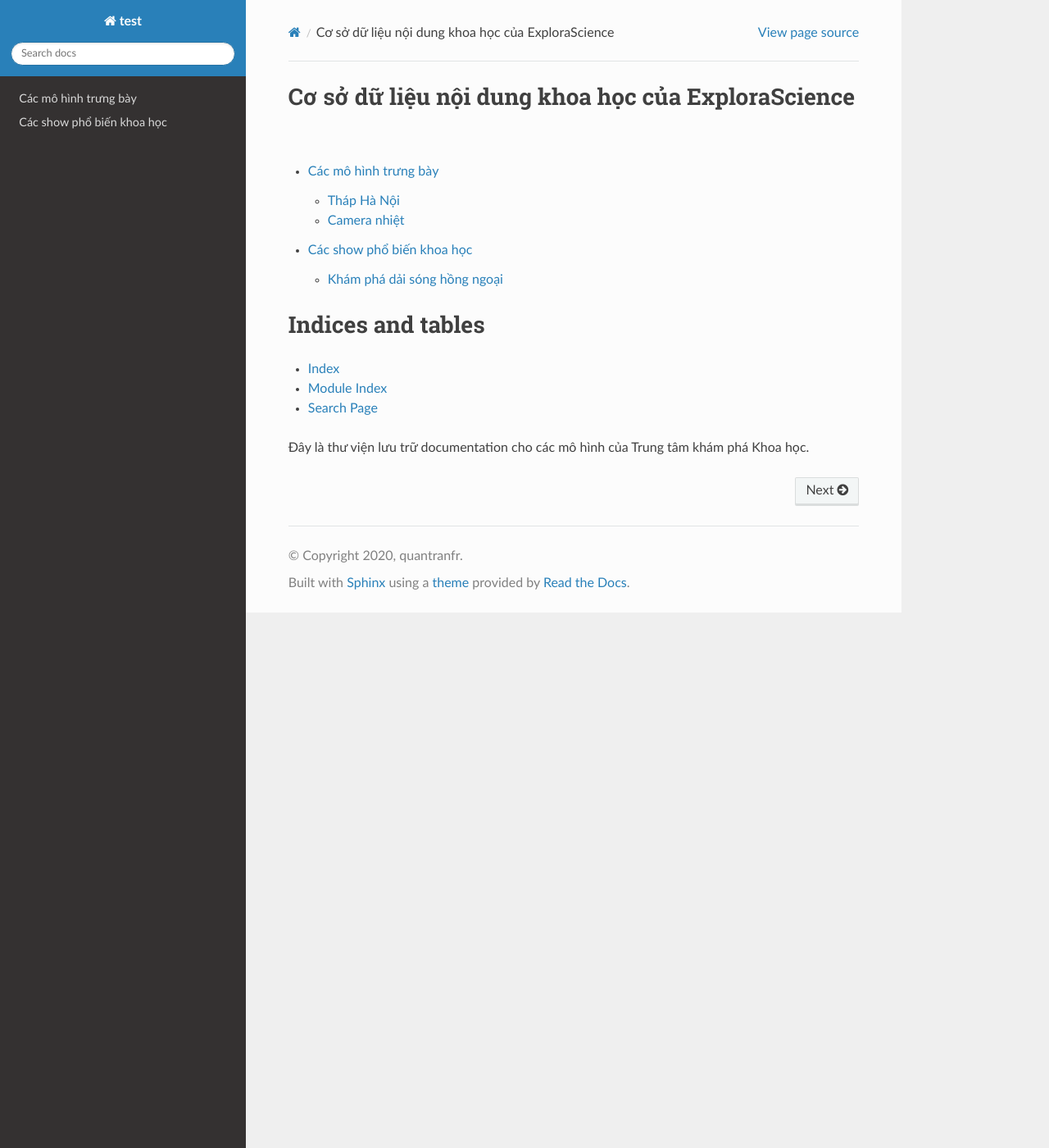
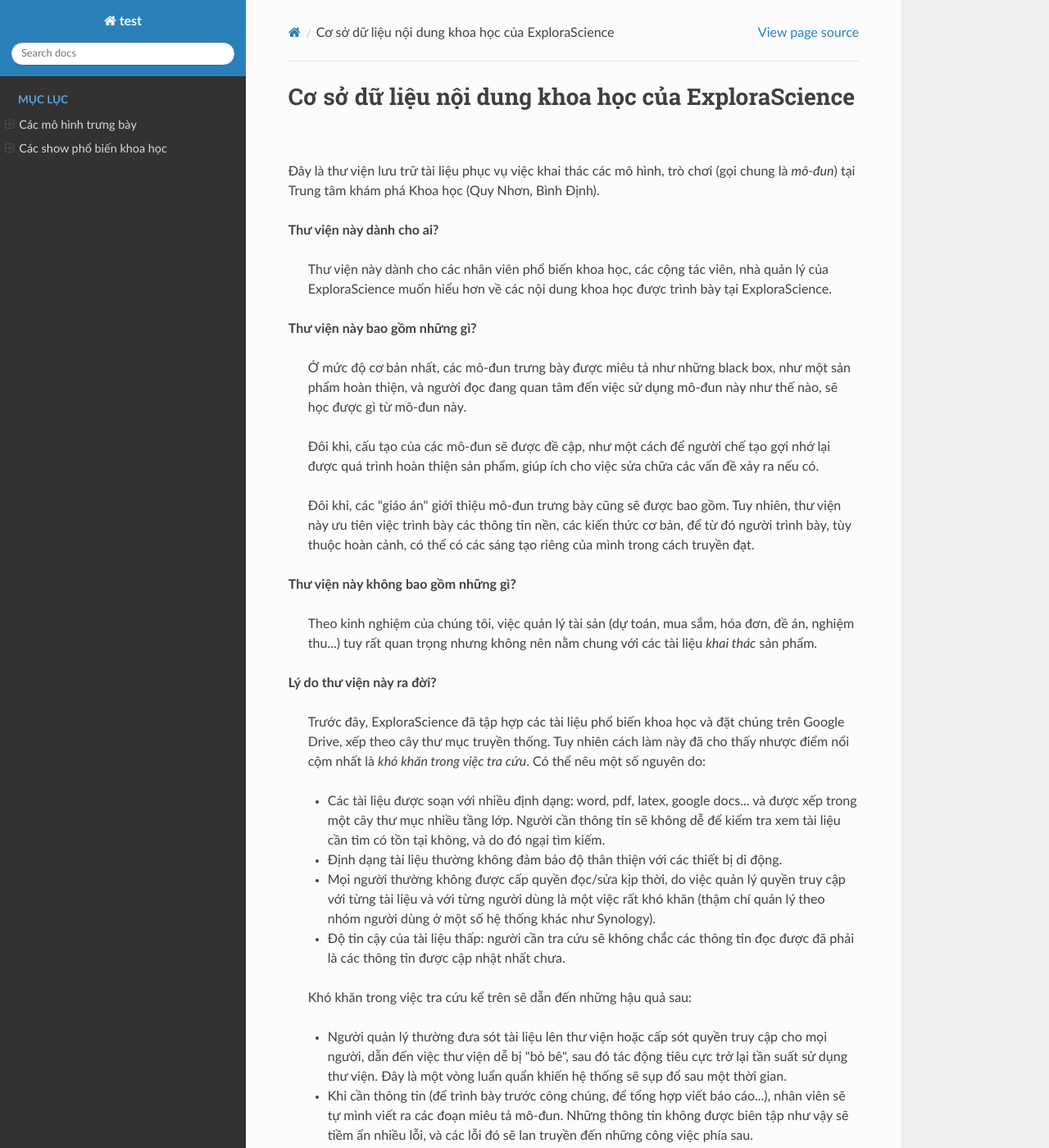
Before and after one commit to quantranfr/test_readthedocs, a Sphinx documentation site: the page built from docs/index.rst, in a window 1280 px wide and 1400 px high. Shown: the whole window at 82% size. Built offline with Sphinx 7.4.7 and the Read the Docs theme 2.0.0, drawn with Linux system fonts in a browser that asks for light colours; some of the changed text lies outside the part shown.

Commit message:
nav panel improved. Homepage more verbal

```diff
--- a/docs/conf.py
+++ b/docs/conf.py
@@ -58,6 +58,9 @@
 # a list of builtin themes.
 #
 html_theme = 'sphinx_rtd_theme'
+html_theme_options = {
+    'collapse_navigation': False
+}
 
 # Add any paths that contain custom static files (such as style sheets) here,
 # relative to this directory. They are copied after the builtin static files,
--- a/docs/index.rst
+++ b/docs/index.rst
@@ -1,24 +1,60 @@
-.. test documentation master file, created by
-   sphinx-quickstart on Fri Feb 28 14:53:03 2020.
-   You can adapt this file completely to your liking, but it should at least
-   contain the root `toctree` directive.
-
 Cơ sở dữ liệu nội dung khoa học của ExploraScience
 ==================================================
 
+Đây là thư viện lưu trữ tài liệu phục vụ việc khai thác các mô hình, trò chơi (gọi chung là *mô-đun*) tại Trung tâm khám phá Khoa học (Quy Nhơn, Bình Định).
+
+**Thư viện này dành cho ai?**
+
+  Thư viện này dành cho các nhân viên phổ biến khoa học, các cộng tác viên, nhà quản lý của ExploraScience muốn hiểu hơn về các nội dung khoa học được trình bày tại ExploraScience.
+
+**Thư viện này bao gồm những gì?**
+
+  Ở mức độ cơ bản nhất, các mô-đun trưng bày được miêu tả như những black box, như một sản phẩm hoàn thiện, và người đọc đang quan tâm đến việc sử dụng mô-đun này như thế nào, sẽ học được gì từ mô-đun này.
+
+  Đôi khi, cấu tạo của các mô-đun sẽ được đề cập, như một cách để người chế tạo gợi nhớ lại được quá trình hoàn thiện sản phẩm, giúp ích cho việc sửa chữa các vấn đề xảy ra nếu có.
+
+  Đôi khi, các "giáo án" giới thiệu mô-đun trưng bày cũng sẽ được bao gồm. Tuy nhiên, thư viện này ưu tiên việc trình bày các thông tin nền, các kiến thức cơ bản, để từ đó người trình bày, tùy thuộc hoàn cảnh, có thể có các sáng tạo riêng của mình trong cách truyền đạt.
+
+**Thư viện này không bao gồm những gì?**
+
+  Theo kinh nghiệm của chúng tôi, việc quản lý tài sản (dự toán, mua sắm, hóa đơn, đề án, nghiệm thu...) tuy rất quan trọng nhưng không nên nằm chung với các tài liệu *khai thác* sản phẩm.
+
+**Lý do thư viện này ra đời?**
+
+  Trước đây, ExploraScience đã tập hợp các tài liệu phổ biến khoa học và đặt chúng trên Google Drive, xếp theo cây thư mục truyền thống. Tuy nhiên cách làm này đã cho thấy nhược điểm nổi cộm nhất là *khó khăn trong việc tra cứu*. Có thể nêu một số nguyên do:
+
+  * Các tài liệu được soạn với nhiều định dạng: word, pdf, latex, google docs... và được xếp trong một cây thư mục nhiều tầng lớp. Người cần thông tin sẽ không dễ để kiểm tra xem tài liệu cần tìm có tồn tại không, và do đó ngại tìm kiếm.
+  * Định dạng tài liệu thường không đảm bảo độ thân thiện với các thiết bị di động.
+  * Mọi người thường không được cấp quyền đọc/sửa kịp thời, do việc quản lý quyền truy cập với từng tài liệu và với từng người dùng là một việc rất khó khăn (thậm chí quản lý theo nhóm người dùng ở một số hệ thống khác như Synology).
+  * Độ tin cậy của tài liệu thấp: người cần tra cứu sẽ không chắc các thông tin đọc được đã phải là các thông tin được cập nhật nhất chưa.
+
+  Khó khăn trong việc tra cứu kể trên sẽ dẫn đến những hậu quả sau:
+
+  * Người quản lý thường đưa sót tài liệu lên thư viện hoặc cấp sót quyền truy cập cho mọi người, dẫn đến việc thư viện dễ bị "bỏ bê", sau đó tác động tiêu cực trở lại tần suất sử dụng thư viện. Đây là một vòng luẩn quẩn khiến hệ thống sẽ sụp đổ sau một thời gian.
+  * Khi cần thông tin (để trình bày trước công chúng, để tổng hợp viết báo cáo...), nhân viên sẽ tự mình viết ra các đoạn miêu tả mô-đun. Những thông tin không được biên tập như vậy sẽ tiềm ẩn nhiều lỗi, và các lỗi đó sẽ lan truyền đến những công việc phía sau.
+
+  Thư viện này được ra đời để lấp các lỗ hổng trên, bằng cách thỏa mãn các tiêu chí sau:
+
+  * Khả năng truy cập cao: Thư viện sẽ hiển thị trên nền tảng web *responsive*, tương thích với máy tính để bàn và các thiết bị di động.
+  * Khả năng tìm kiếm cao: cỗ máy tìm kiếm của thư viện có thể tìm kiếm mọi từ ngữ được dùng.
+  * Chất lượng cao: được đảm bảo bằng quy trình biên soạn, đóng góp, hiệu đính, biên tập (sẽ nói đến ở phần sau).
+
+**Cách thức đóng góp cho thư viện**
+
+  Thư viện nhận nhiều hình thức đóng góp:
+
+  * Các cách truyền thống: bàn bạc trực tiếp, qua mạng, gửi email đến người phụ trách (ban đầu là quan.tran.fr@gmail.com)
+  * Tạo một issue trên trang GitHub của thư viện (sẽ hướng dẫn cụ thể sau) để trao đổi với người phụ trách
+  * Đề xuất phiên bản sửa đổi trên GitHub (sẽ hướng dẫn cụ thể sau)
+
+  ..
+    Ngôn ngữ RST qua ví dụ:
+    https://draft-edx-style-guide.readthedocs.io/en/latest/ExampleRSTFile.html
+
 .. toctree::
+   :hidden:
+   :caption: Mục lục
    :titlesonly:
 
    exhibits/exhibits
    shows/shows
-
-
-
-Indices and tables
-==================
-
-* :ref:`genindex`
-* :ref:`modindex`
-* :ref:`search`
-
-Đây là thư viện lưu trữ documentation cho các mô hình của Trung tâm khám phá Khoa học.
```
